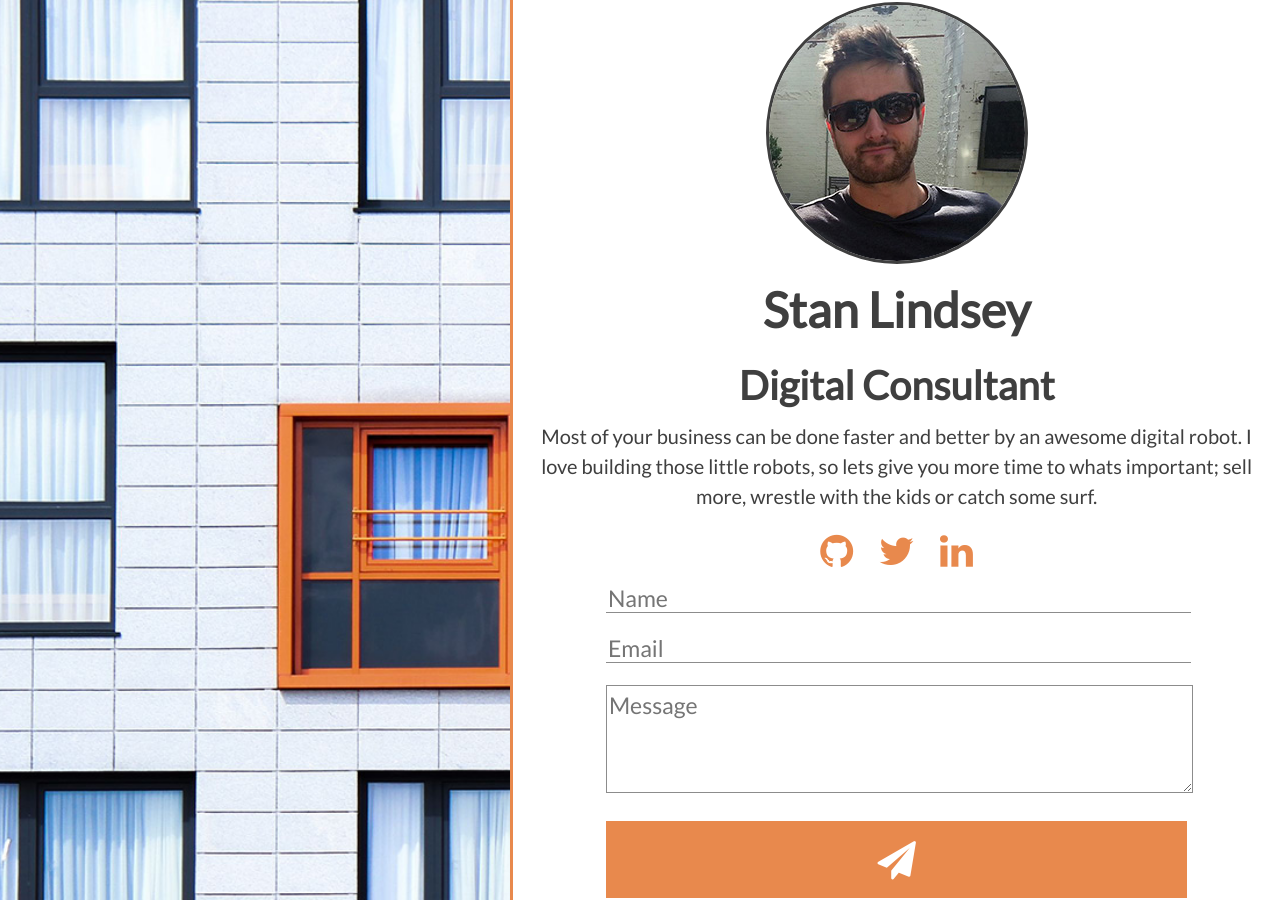
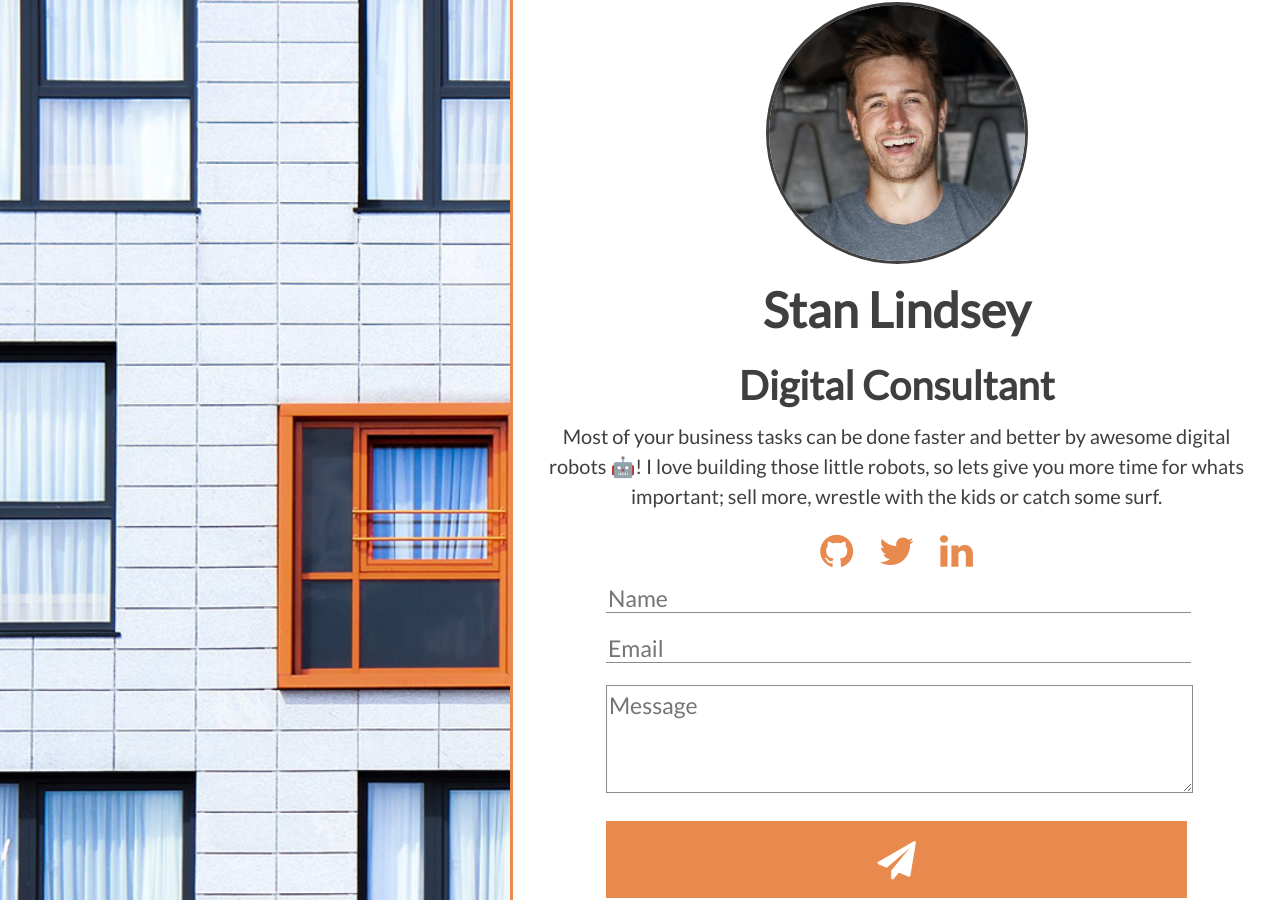
Before and after one commit to StanLindsey/stanlindsey.github.io, a Jekyll site: the page built from index.html, in a window 1280 px wide. Built offline with Jekyll 4.4.1, drawn with Linux system fonts in a browser that asks for light colours; nearby versions of some CDN libraries.

Commit message:
small updates

```diff
--- a/index.html
+++ b/index.html
@@ -5,8 +5,8 @@ layout: home
 <h1>Stan Lindsey</h1>
 <h2>Digital Consultant</h2>
 
-<p>Most of your business can be done faster and better by an awesome digital robot.
-I love building those little robots, so lets give you more time to whats important; sell more, wrestle with the kids or catch some surf.</p>
+<p>Most of your business tasks can be done faster and better by awesome digital robots 🤖!
+I love building those little robots, so lets give you more time for whats important; sell more, wrestle with the kids or catch some surf.</p>
 
 <div class="social-icons">
   <a target="_blank" href="https://www.github.com/stanlindsey"><i class="fa fa-github" aria-hidden="true"></i></a>
```
Also changed, not shown: images/avatar.jpg, images/avatar2.jpg (added).
